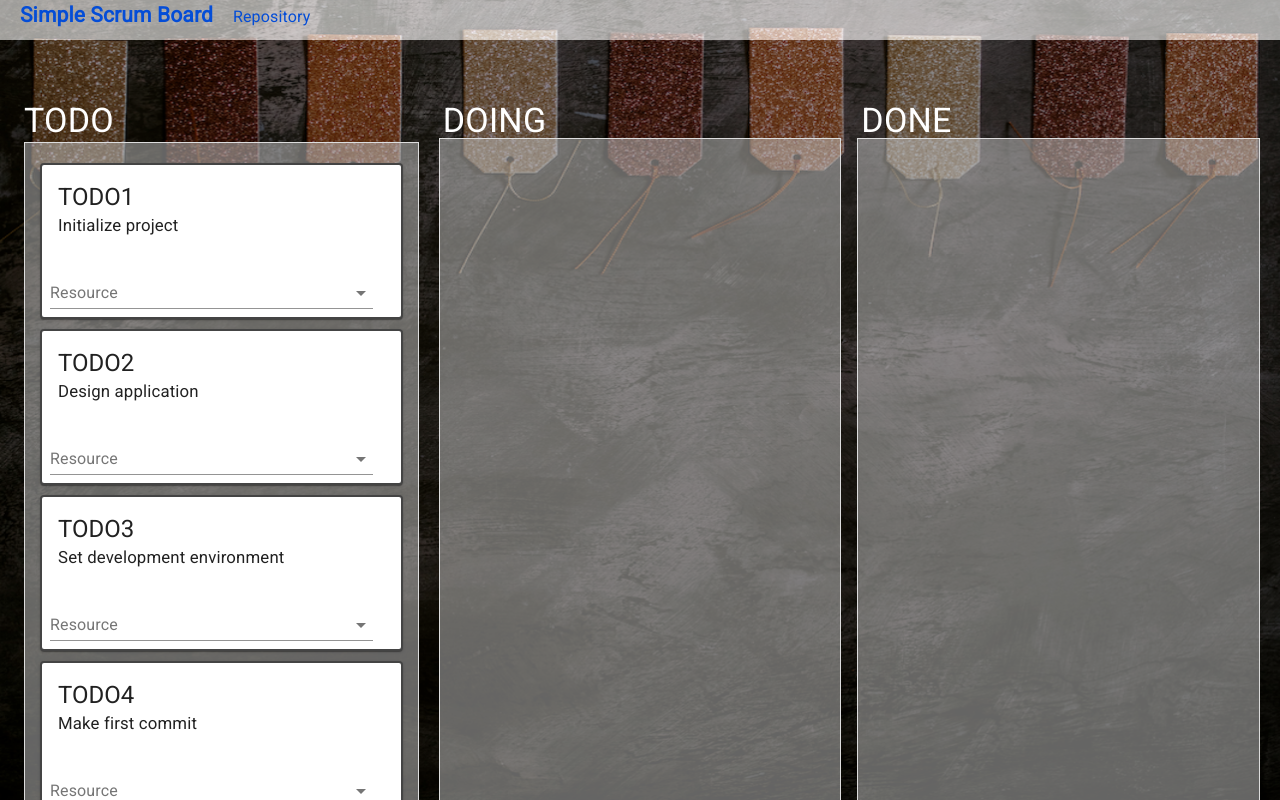
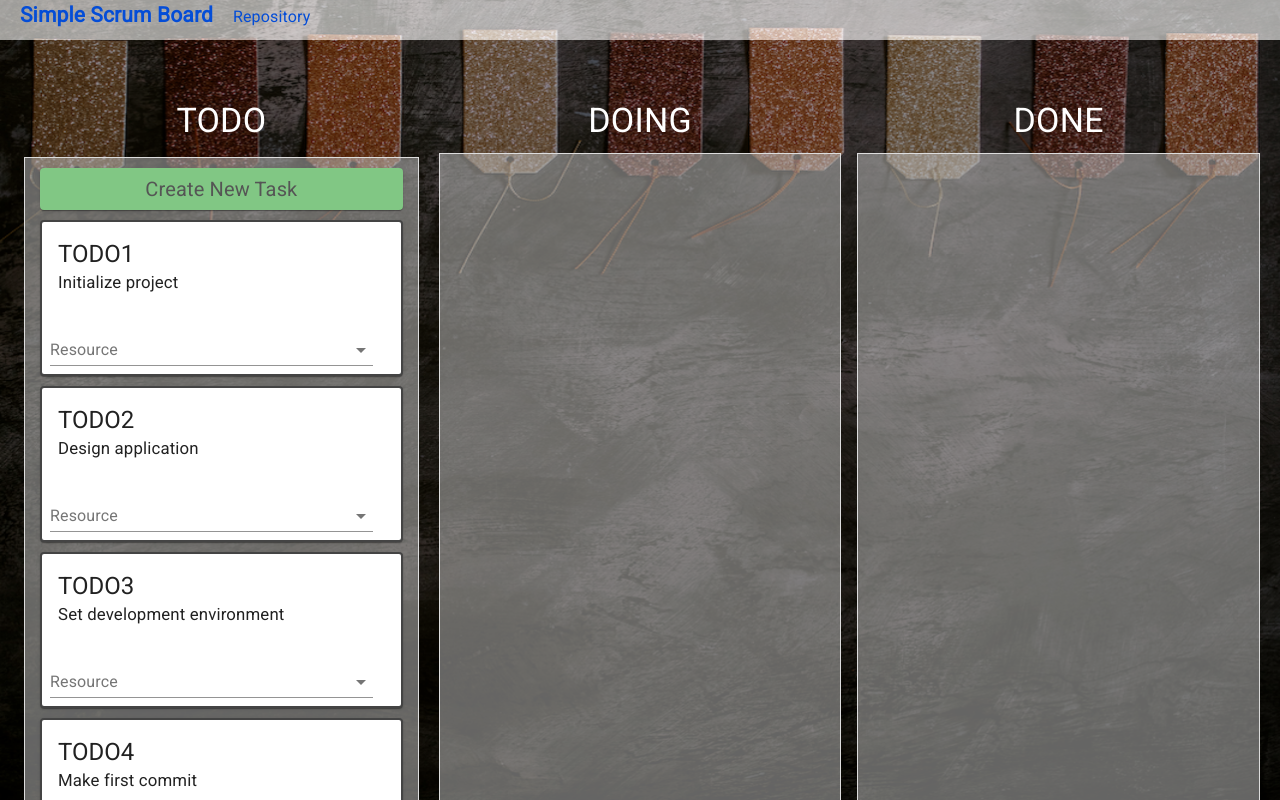
Before and after one commit to rowaxl/simple-scrum-board, a Next.js app: page / in a window 1280 px wide. Shown: the top 800 px of the page. Built offline with nearby package versions, Linux system fonts and the light colour scheme.

Commit message:
add button

```diff
--- a/pages/index.js
+++ b/pages/index.js
@@ -1,10 +1,10 @@
-import { Container, Grid, Typography } from '@material-ui/core'
+import { Container, Grid, Typography, Card, CardActionArea } from '@material-ui/core'
 import { makeStyles } from '@material-ui/core/styles';
 
 import Head from '../components/head';
 import Nav from '../components/nav';
 import Background from '../components/background';
-import TaskCard from '../components/TaskCard';
+import TaskCard from '../components/taskCard';
 
 const useStyles = makeStyles((theme) => ({
   gridContainer: {
@@ -14,8 +14,18 @@ const useStyles = makeStyles((theme) => ({
     padding: '10px 15px',
     border: '1px solid #ddd',
     background: 'rgba(200, 200, 200, 0.5)',
-    height: 900,
-    overflow: 'scroll'
+    minHeight: 900
+  },
+  columnTitle: {
+    marginBottom: 15,
+    textAlign: 'center'
+  },
+  newTaskButton: {
+    padding: 5,
+    background: theme.palette.success.light,
+    color: '#555',
+    verticalAlign: 'center',
+    textAlign: 'center'
   }
 }));
 
@@ -64,10 +74,15 @@ export default () => {
               md={4}
             >
               <Grid item>
-                <Typography variant="h4" component="h4">TODO</Typography>
+                <Typography className={styles.columnTitle} variant="h4" component="h4">TODO</Typography>
               </Grid>
 
               <div className={styles.taskColumn}>
+                <Card className={styles.newTaskButton}>
+                  <CardActionArea>
+                    <Typography variant="h6">Create New Task</Typography>
+                  </CardActionArea>
+                </Card>
                 { mapTaskCards() }
               </div>
             </Grid>
@@ -78,7 +93,7 @@ export default () => {
               md={4}
             >
               <Grid item xs={12} md={12}>
-                <Typography variant="h4" component="h4">DOING</Typography>
+                <Typography className={styles.columnTitle} variant="h4" component="h4">DOING</Typography>
               </Grid>
 
               <Grid
@@ -98,7 +113,7 @@ export default () => {
               md={4}
             >
               <Grid item xs={12} md={12}>
-                <Typography variant="h4" component="h4">DONE</Typography>
+                <Typography className={styles.columnTitle} variant="h4" component="h4">DONE</Typography>
               </Grid>
 
               <Grid
```
